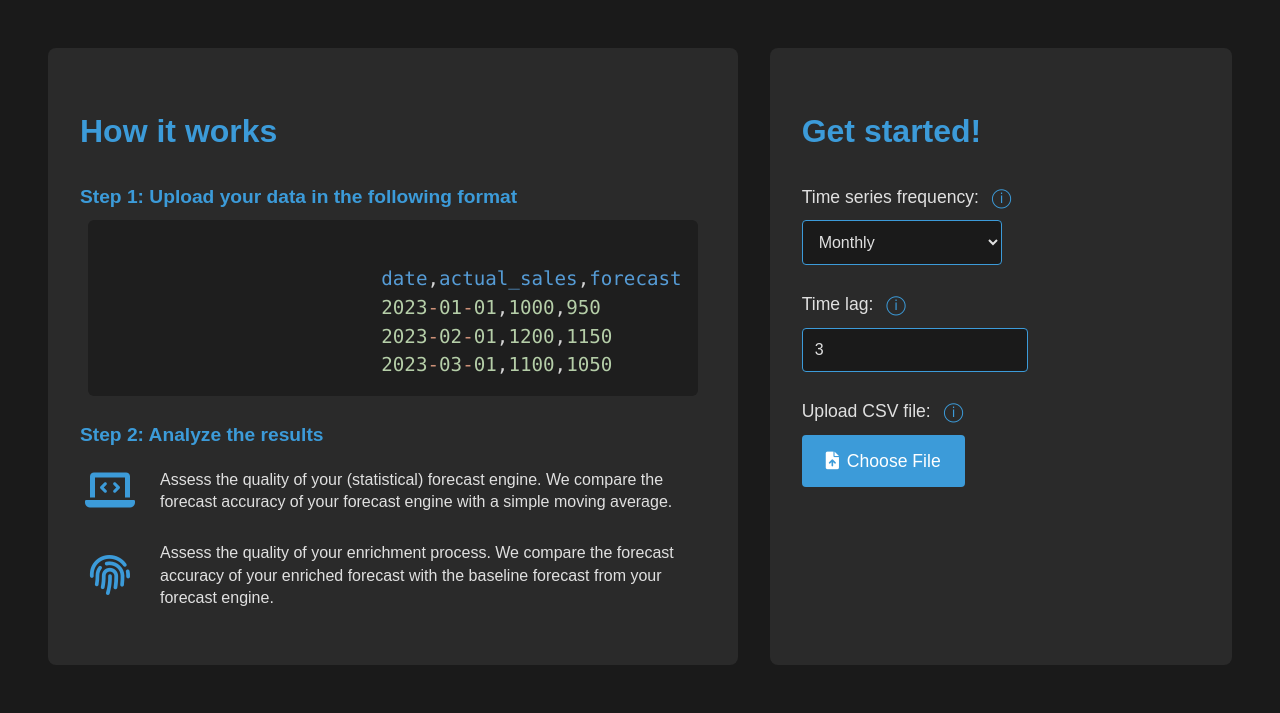
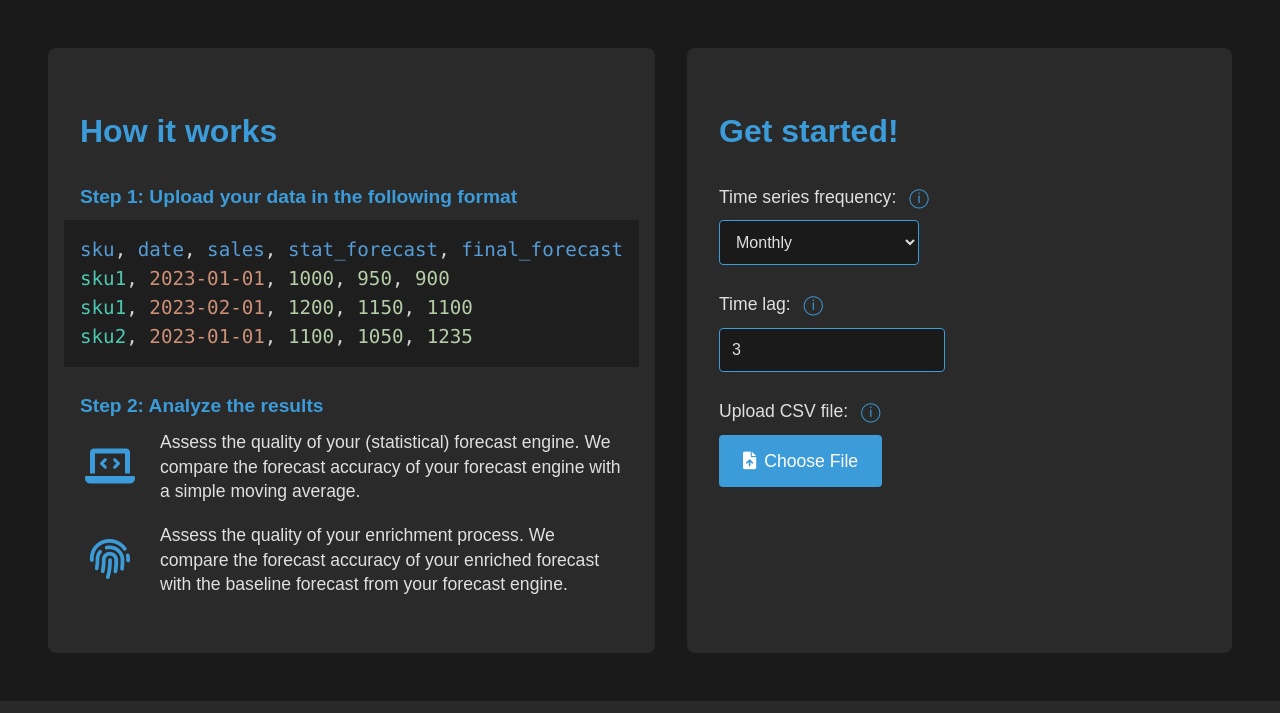
Before and after one commit to rijkvandermeulen/forecastor, a FastAPI app: page / in a window 1280 px wide. Shown: the part 155-868 px from the top of the page. Run offline with FastAPI, Linux system fonts and the light colour scheme.

Commit message:
Finetune front-end more

```diff
--- a/forecastor/app/static/style.css
+++ b/forecastor/app/static/style.css
@@ -60,7 +60,7 @@
 }
 
 .feature-text span {
-    font-size: 1rem;
+    font-size: 1.1rem;
     line-height: 1.4;
     display: inline-block;
     vertical-align: middle;
@@ -254,7 +254,7 @@
     background-color: #1e1e1e;
     border-radius: 6px;
     padding: 1rem;
-    margin: 0.5rem;
+    margin: 0.5rem 0;
     overflow-x: auto;
 }
 
@@ -271,11 +271,23 @@
     display: block;
     white-space: pre;
     margin: 0;
+    text-align: left;
 }
 
 .dataset-example .header { color: #569cd6; }
 .dataset-example .date { color: #ce9178; }
 .dataset-example .number { color: #b5cea8; }
+.dataset-example .sku { color: #4ec9b0; }
+
+.steps-list li {
+    padding-left: 0;
+}
+
+.steps-list .code-example {
+    margin-left: -1rem;
+    margin-right: -1rem;
+    border-radius: 0;
+}
 
 .form-group {
     margin-bottom: 1.5rem;
--- a/forecastor/app/templates/index.html
+++ b/forecastor/app/templates/index.html
@@ -19,11 +19,7 @@
                     <li>
                         <h3>Step 1: Upload your data in the following format</h3>
                         <div class="code-example">
-                            <pre><code class="dataset-example">
-                        date,actual_sales,forecast
-                        2023-01-01,1000,950
-                        2023-02-01,1200,1150
-                        2023-03-01,1100,1050</code></pre>
+                            <pre><code class="dataset-example"></code></pre>
                         </div>
                     </li>
                     <li>
@@ -95,6 +91,7 @@
 </html>
 
 <script>
+
 document.addEventListener('DOMContentLoaded', function() {
     const fileInput = document.getElementById('csv-file');
     const fileLabel = document.querySelector('.file-label');
@@ -114,31 +111,88 @@
     });
 });
 
+
+// Dataset for the example
+const dataset = [
+    "sku,date,sales,stat_forecast,final_forecast",
+    "sku1,2023-01-01,1000,950,900",
+    "sku1,2023-02-01,1200,1150,1100",
+    "sku2,2023-01-01,1100,1050,1235"
+];
 document.addEventListener('DOMContentLoaded', function() {
     const codeElement = document.querySelector('.dataset-example');
-    const text = codeElement.textContent;
+
+    // Initialize the code element with an empty string
     codeElement.textContent = '';
-    let index = 0;
+    let lineIndex = 0; // Track the current line
+    let charIndex = 0; // Track the current character
 
     function typeText() {
-        if (index < text.length) {
-            codeElement.textContent += text.charAt(index);
-            index++;
-            setTimeout(typeText, 30);
+        if (lineIndex < dataset.length) {
+            const currentLine = dataset[lineIndex];
+
+            // If we haven't typed all characters in the current line
+            if (charIndex < currentLine.length) {
+                codeElement.innerHTML += currentLine[charIndex]; // Add the character to the output
+                charIndex++;
+                setTimeout(typeText, 30); // Call typeText again for the next character
+            } else {
+                // Move to the next line after typing the current line
+                codeElement.innerHTML += '<br>'; // Add a line break
+                lineIndex++;
+                charIndex = 0; // Reset character index for the next line
+                setTimeout(typeText, 300); // Delay before starting the next line
+            }
         } else {
-            highlightSyntax();
+            highlightSyntax(); // Call highlightSyntax after typing is done
         }
     }
 
     function highlightSyntax() {
-        let html = codeElement.innerHTML;
-        html = html.replace(/(date|actual_sales|forecast)/g, '<span class="header">$1</span>');
-        html = html.replace(/(\d{4}-\d{2}-\d{2})/g, '<span class="date">$1</span>');
-        html = html.replace(/(\d+)/g, '<span class="number">$1</span>');
+        let html = ''; // Initialize an empty string to build the new HTML
+
+        // Loop through each line to apply highlighting
+        for (let i = 0; i < dataset.length; i++) {
+            const columns = dataset[i].split(',');
+
+            for (let j = 0; j < columns.length; j++) {
+                let value = columns[j].trim(); // Trim whitespace
+
+                // Apply highlighting based on the row and column index
+                if (i === 0) {
+                    // Header row
+                    html += `<span class="header">${value}</span>`;
+                } else {
+                    // Data rows
+                    if (j === 0) {
+                        // Column 1: SKU
+                        html += `<span class="sku">${value}</span>`;
+                    } else if (j === 1) {
+                        // Column 2: Date
+                        html += `<span class="date">${value}</span>`;
+                    } else {
+                        // All other columns: sales and forecasts
+                        html += `<span class="number">${value}</span>`;
+                    }
+                }
+
+                // Add a comma after each value except for the last one in the row
+                if (j < columns.length - 1) {
+                    html += ', ';
+                }
+            }
+
+            // Add a line break after each row except the last one
+            if (i < dataset.length - 1) {
+                html += '<br>';
+            }
+        }
+
+        // Update the HTML with highlighted content
         codeElement.innerHTML = html;
     }
 
-    typeText();
+    typeText(); // Start the typing effect
 });
 
 </script>
```
Also changed, not shown: forecastor/app/templates/results_summary.html (+32 -32 lines).
